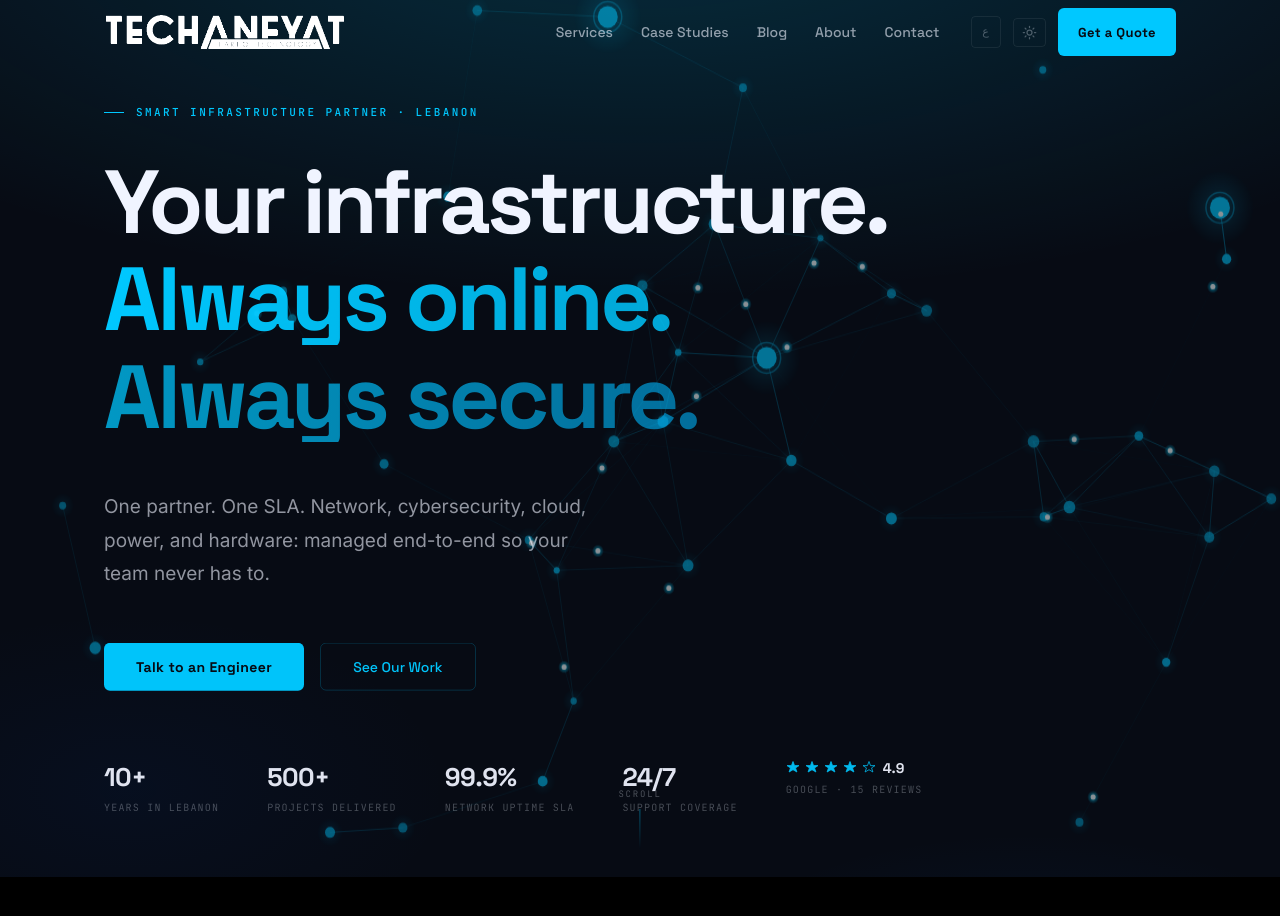
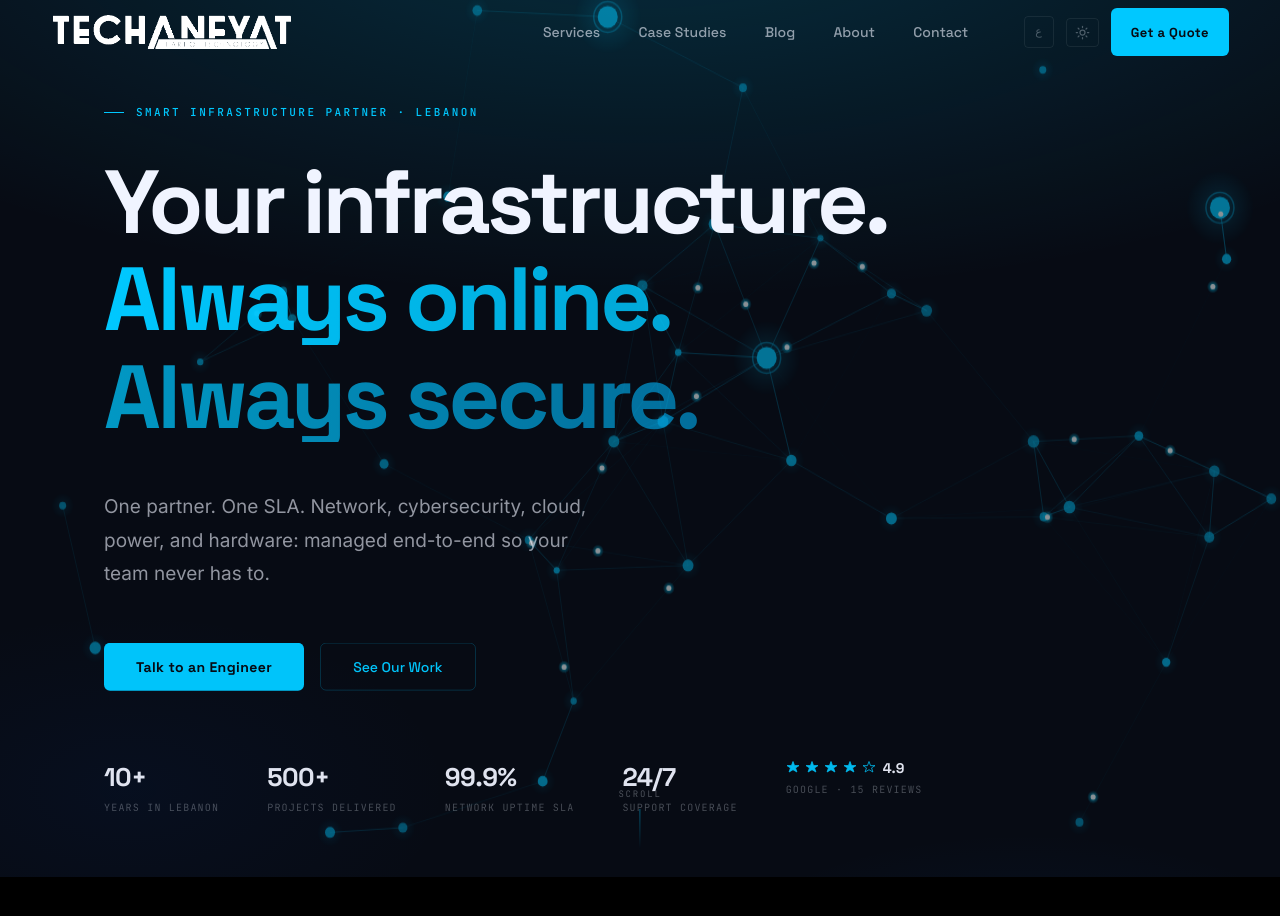
Before and after one commit to voxire/techaneyat, a Next.js app: page / in a window 1280 px wide. Shown: the top 916 px of the page. Built offline with nearby package versions, Linux system fonts and the light colour scheme.

Commit message:
Widen nav and spread links to fill empty header space
Bump the header inner container to max-width 1560px and use clamp()
padding so it stretches with the screen, and increase nav gaps via
clamp() so links breathe out instead of clustering on the right.

```diff
--- a/app/components/Nav.tsx
+++ b/app/components/Nav.tsx
@@ -64,12 +64,14 @@ export function Nav({ locale = 'en' }: NavProps) {
       }}
     >
       <div
-        className="section-container"
         style={{
           display: 'flex',
           alignItems: 'center',
           justifyContent: 'space-between',
           height: '64px',
+          maxWidth: '1560px',
+          margin: '0 auto',
+          padding: '0 clamp(24px, 4vw, 64px)',
         }}
       >
         {/* Logo */}
@@ -101,7 +103,7 @@ export function Nav({ locale = 'en' }: NavProps) {
           style={{
             display: 'flex',
             alignItems: 'center',
-            gap: '32px',
+            gap: 'clamp(32px, 5vw, 56px)',
           }}
           aria-label="Main navigation"
         >
@@ -109,7 +111,7 @@ export function Nav({ locale = 'en' }: NavProps) {
             style={{
               display: 'flex',
               alignItems: 'center',
-              gap: '28px',
+              gap: 'clamp(28px, 3vw, 44px)',
               listStyle: 'none',
             }}
             className="hidden-mobile"
```
